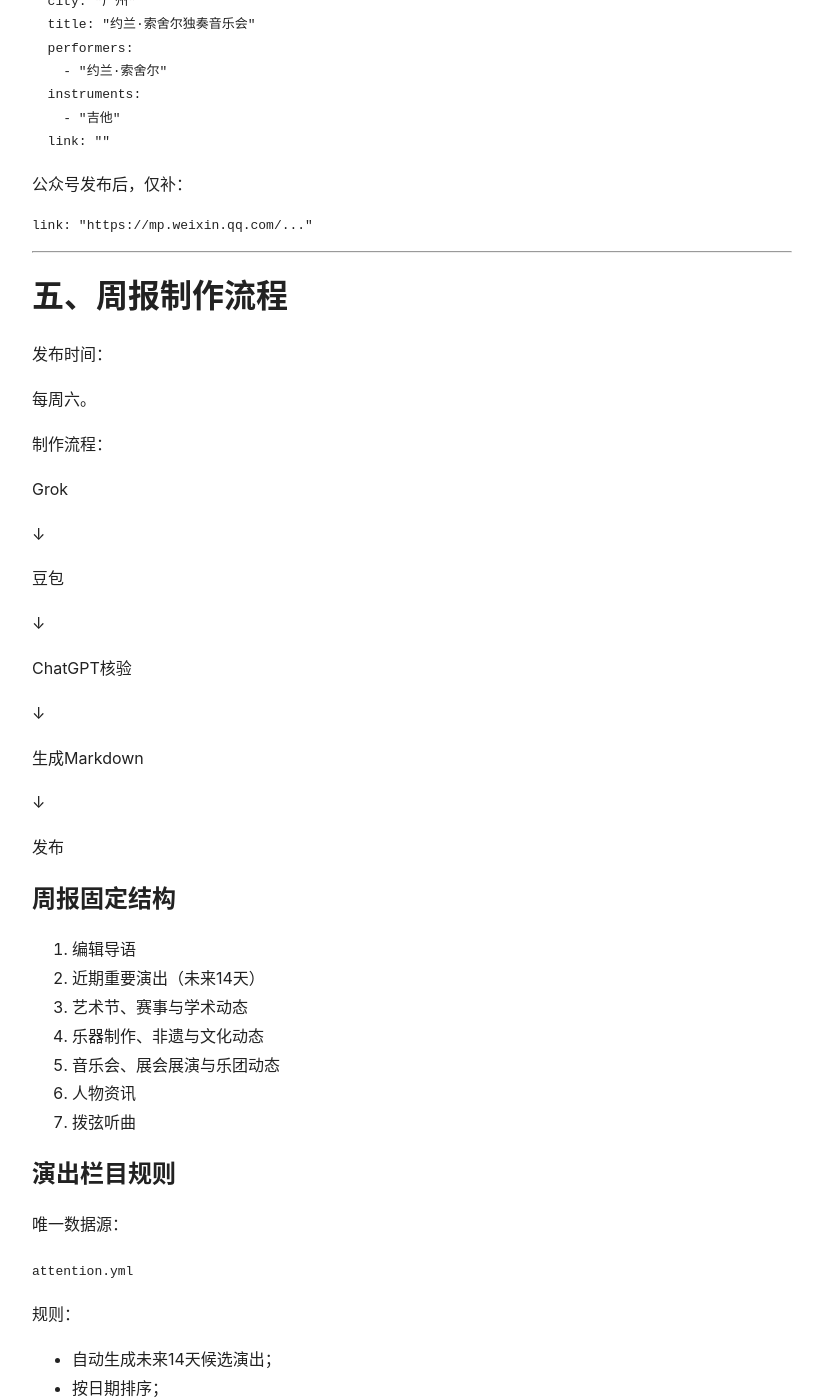
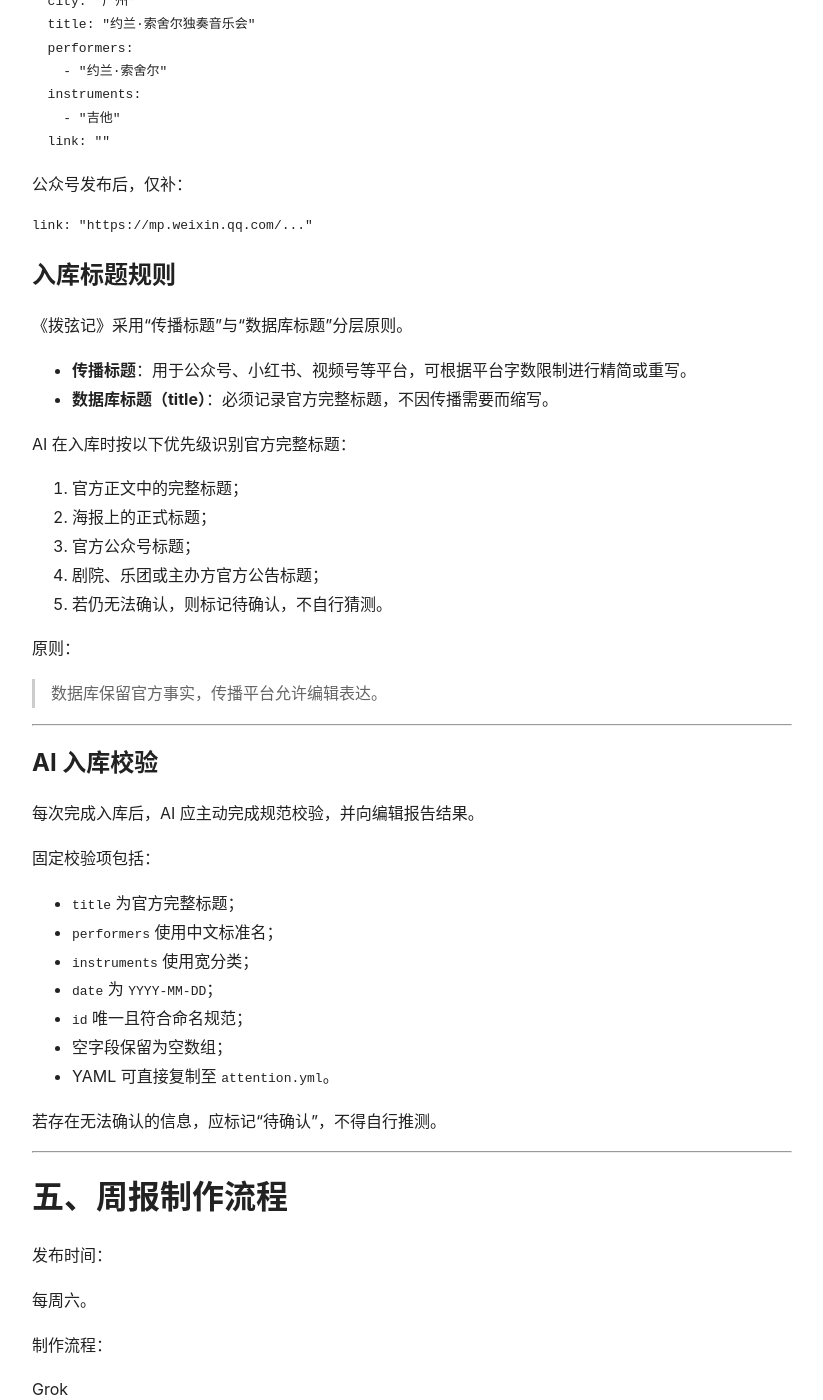
Before and after one commit to KeenKwok/boxianji, a Jekyll site: the page built from docs/EDITORIAL.md, in a window 1280 px wide and 1400 px high, scrolled down 5135 px. Shown: the whole window, without its empty margins (228-1051 px from the left). Built offline with Jekyll 4.4.1, drawn with Linux system fonts in a browser that asks for light colours; our own code applies the rules of GitHub Pages for plain Markdown files.

Commit message:
更新 EDITORIAL.md

````diff
--- a/docs/EDITORIAL.md
+++ b/docs/EDITORIAL.md
@@ -230,6 +230,43 @@ attention.yml
 link: "https://mp.weixin.qq.com/..."
 ```
 
+## 入库标题规则
+
+《拨弦记》采用“传播标题”与“数据库标题”分层原则。
+
+- **传播标题**：用于公众号、小红书、视频号等平台，可根据平台字数限制进行精简或重写。
+- **数据库标题（title）**：必须记录官方完整标题，不因传播需要而缩写。
+
+AI 在入库时按以下优先级识别官方完整标题：
+
+1. 官方正文中的完整标题；
+2. 海报上的正式标题；
+3. 官方公众号标题；
+4. 剧院、乐团或主办方官方公告标题；
+5. 若仍无法确认，则标记待确认，不自行猜测。
+
+原则：
+
+> 数据库保留官方事实，传播平台允许编辑表达。
+
+---
+
+## AI 入库校验
+
+每次完成入库后，AI 应主动完成规范校验，并向编辑报告结果。
+
+固定校验项包括：
+
+- `title` 为官方完整标题；
+- `performers` 使用中文标准名；
+- `instruments` 使用宽分类；
+- `date` 为 `YYYY-MM-DD`；
+- `id` 唯一且符合命名规范；
+- 空字段保留为空数组；
+- YAML 可直接复制至 `attention.yml`。
+
+若存在无法确认的信息，应标记“待确认”，不得自行推测。
+
 ---
 
 # 五、周报制作流程
````
